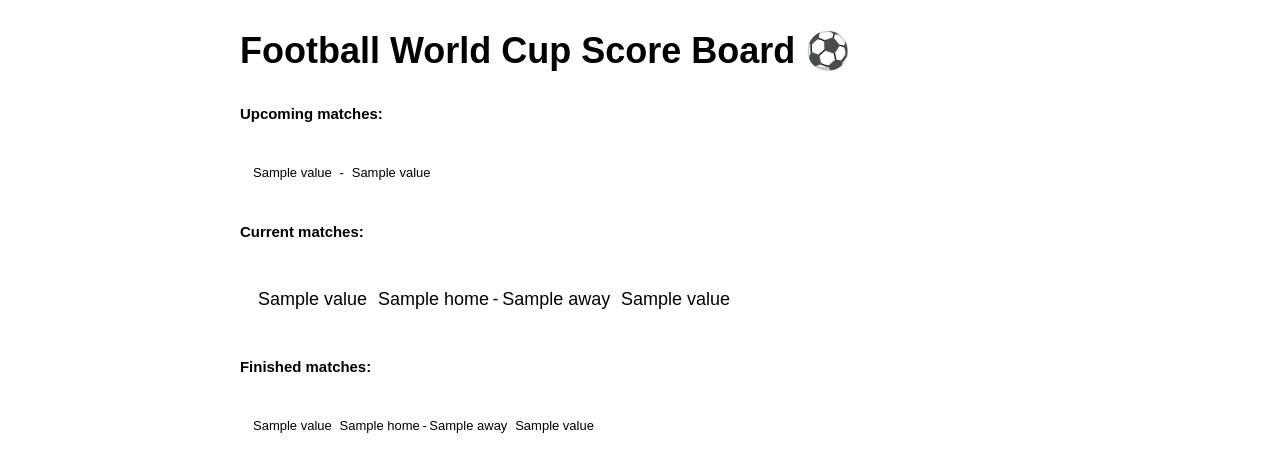
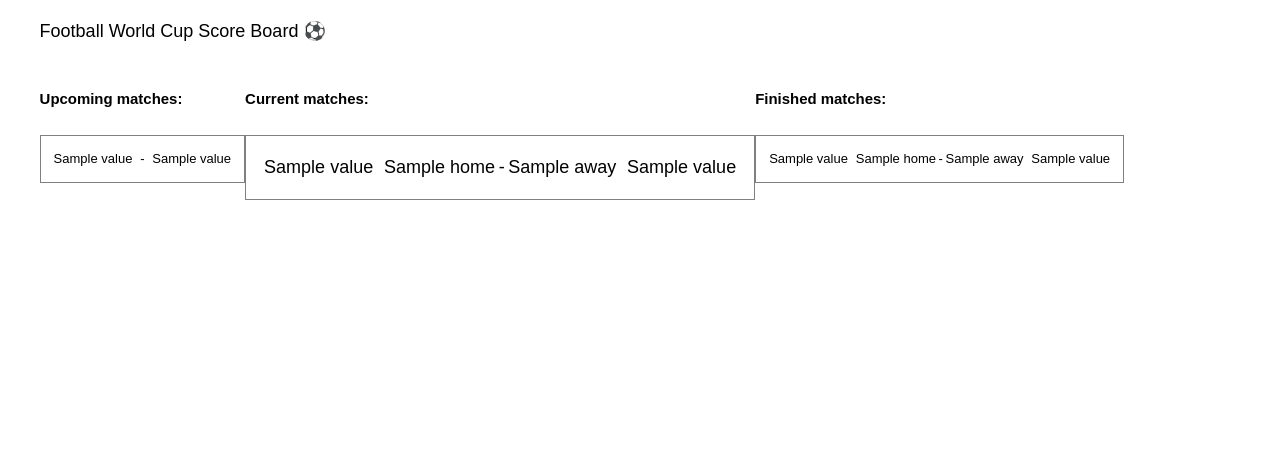
Before and after one commit to Aleksanderlebedenko/world_cup, a Symfony app: template application/templates/scoreboard/index.html.twig in a window 1280 px wide. Shown: the top 472 px of the page. Run offline with Twig, Linux system fonts and the light colour scheme; the template is opened without the code that fills it: most values are stand-ins (such as "Sample title", 1, 10 or a date in 2020); some libraries are stand-ins or nearby versions.

Commit message:
Added ids to pairsDTO and adjusted scoreboard template

```diff
--- a/application/src/DTO/PairsDTO.php
+++ b/application/src/DTO/PairsDTO.php
@@ -8,7 +8,7 @@ readonly class PairsDTO
      * @param PairDTO[] $pairs
      */
     public function __construct(
-        public readonly array $pairs = [],
+        public array $pairs = [],
     ) {
     }
 }
--- a/application/src/DTO/ResultDTO.php
+++ b/application/src/DTO/ResultDTO.php
@@ -7,9 +7,9 @@ use App\Enum\WinnerEnum;
 readonly class ResultDTO
 {
     public function __construct(
-        public readonly int $home,
-        public readonly int $away,
-        public readonly WinnerEnum $winner,
+        public int $home,
+        public int $away,
+        public WinnerEnum $winner,
     ) {
     }
 }
--- a/application/src/Service/Pairs/PairsStorage.php
+++ b/application/src/Service/Pairs/PairsStorage.php
@@ -22,6 +22,7 @@ class PairsStorage
     public function getPairs(): PairsDTO
     {
         $pairs = [];
+        $id = 1;
 
         foreach (CountryTeamEnum::cases() as $homeTeam) {
             foreach (CountryTeamEnum::cases() as $awayTeam) {
@@ -36,6 +37,7 @@ class PairsStorage
                 $endTime = $this->createEndMatchDate($matchStatus, $startTime);
 
                 $pair = new PairDTO(
+                    $id++,
                     $homeTeam,
                     $awayTeam,
                     $matchStatus,
--- a/application/templates/scoreboard/index.html.twig
+++ b/application/templates/scoreboard/index.html.twig
@@ -4,16 +4,18 @@
 
 {% block body %}
     <style>
-        .base-wrapper {
+        .base-wrapper, h1 {
             margin: 1em auto;
-            max-width: 800px;
             width: 95%;
             font: 18px/1.5 sans-serif;
+            display: flex;
         }
 
         .group-of-matches {
             display: flex;
             flex-wrap: wrap;
+            border: 1px solid grey;
+            min-width: 200px;
         }
 
         .pair {
@@ -34,37 +36,27 @@
         }
     </style>
 
+    <h1>Football World Cup Score Board ⚽</h1>
     <div class="base-wrapper">
-        <h1>Football World Cup Score Board ⚽</h1>
 
+        <div class="group-of-matches-wrapper">
             <h5>Upcoming matches:</h5>
             <div class="group-of-matches upcoming">
                 {% for pair in upcomingPairs.pairs %}
-                <div class="pair">
+                    <div class="pair" data-pair-id="{{ pair.id }}">
                         <div class="name">{{ pair.homeTeam.value }}</div>
                         <div class="delimiter">-</div>
                         <div class="name">{{ pair.awayTeam.value }}</div>
                     </div>
                 {% endfor %}
             </div>
+        </div>
+        <div class="group-of-matches-wrapper">
 
             <h5>Current matches:</h5>
             <div class="group-of-matches current">
                 {% for pair in currentPairs.pairs %}
-                <div class="pair">
-                    <div class="name">{{ pair.homeTeam.value }}</div>
-                    <div class="result">{{ pair.result.home }}</div>
-                    <div class="delimiter">-</div>
-                    <div class="result">{{ pair.result.away }}</div>
-                    <div class="name">{{ pair.awayTeam.value }}</div>
-                </div>
-            {% endfor %}
-        </div>
-
-        <h5>Finished matches:</h5>
-        <div class="group-of-matches finished">
-            {% for pair in finishedPairs.pairs %}
-                <div class="pair">
+                    <div class="pair" data-pair-id="{{ pair.id }}">
                         <div class="name">{{ pair.homeTeam.value }}</div>
                         <div class="result">{{ pair.result.home }}</div>
                         <div class="delimiter">-</div>
@@ -74,4 +66,19 @@
                 {% endfor %}
             </div>
         </div>
+        <div class="group-of-matches-wrapper">
+            <h5>Finished matches:</h5>
+            <div class="group-of-matches finished">
+                {% for pair in finishedPairs.pairs %}
+                    <div class="pair" data-pair-id="{{ pair.id }}">
+                        <div class="name">{{ pair.homeTeam.value }}</div>
+                        <div class="result">{{ pair.result.home }}</div>
+                        <div class="delimiter">-</div>
+                        <div class="result">{{ pair.result.away }}</div>
+                        <div class="name">{{ pair.awayTeam.value }}</div>
+                    </div>
+                {% endfor %}
+            </div>
+        </div>
+    </div>
 {% endblock %}
```
Also changed, not shown: application/src/DTO/PairDTO.php (+7 -6 lines), application/tests/Service/Pairs/PairsProviderFromCacheTest.php (+6 -0 lines), application/tests/Service/ScoreboardServiceTest.php (+1 -0 lines). Lines whose indentation alone changed are shown as unchanged.
